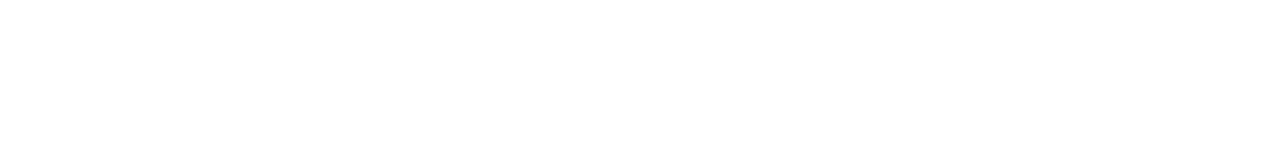
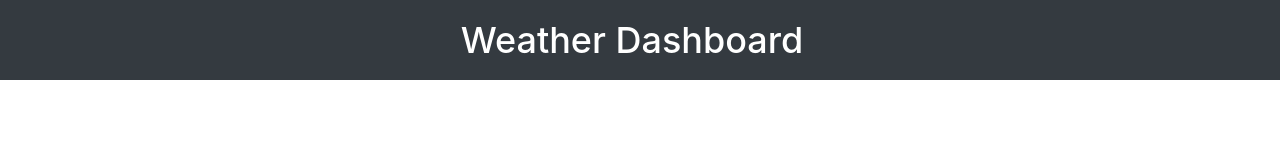
Before and after one commit to cjpia612/Weather-Dashboard, a plain HTML site: page index.html in a window 1280 px wide. Drawn offline with nearby package versions, Linux system fonts and the light colour scheme.

Commit message:
added navbar

```diff
--- a/index.html
+++ b/index.html
@@ -8,6 +8,9 @@
     <title>Weather Dashboard</title>
 </head>
 <body>
+    <nav class="navbar navbar-dark bg-dark">
+        <span class="navbar-brand mb-0 h1 w-100 text-center" style = "font-size: 36px;">Weather Dashboard</span>
+    </nav>
 
 
 
```
